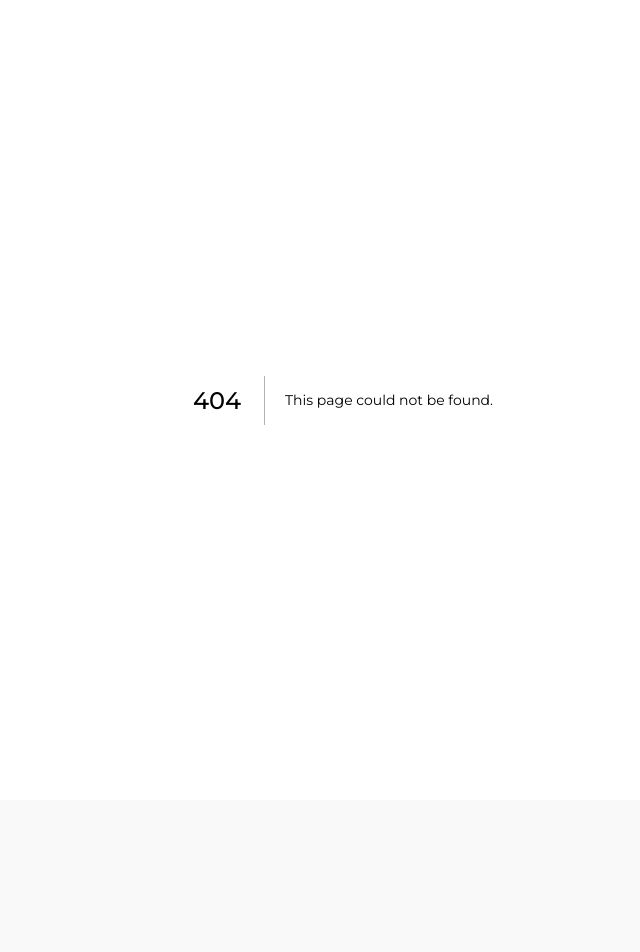
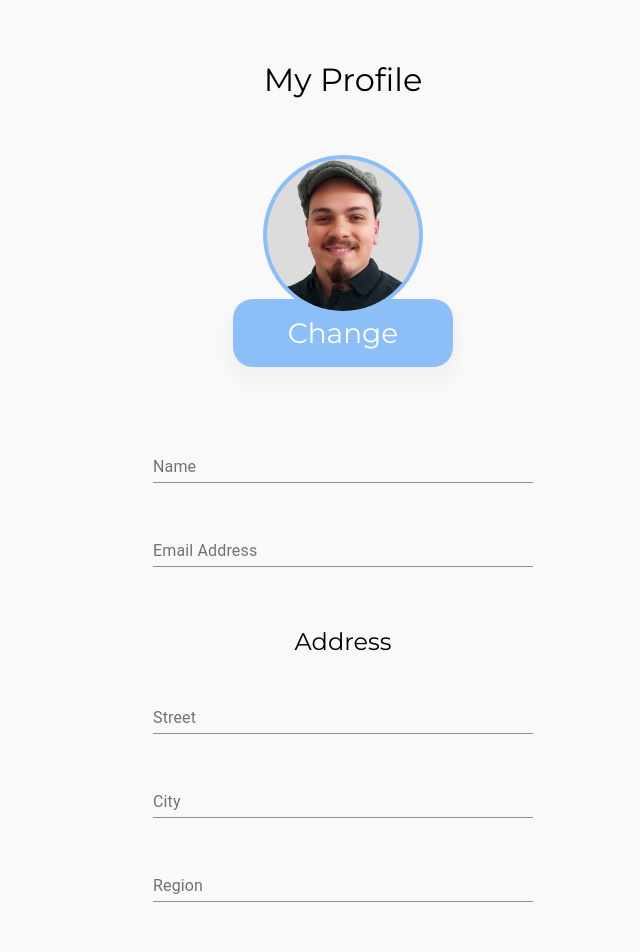
Before and after one commit to dpisati/kimi-craft-store, a Next.js app: page /profile/details in a window 1280 px wide. Before the commit this address had no page. Shown: the top 952 px of the page, without its empty margins (297-937 px from the left). Before the commit the page ends 800 px from the top, so only its background shows below. Built offline with nearby package versions, Linux system fonts and the light colour scheme; a web font is replaced by a local one.

Commit message:
Details page added

```diff
--- a/pages/dashboard.js
+++ b/pages/dashboard.js
@@ -25,12 +25,14 @@ export default function Dashboard() {
       </main>
 
       <section className={styles.section}>
+        <Link href="/profile/details">
           <div className={styles.profileOption}>
             <h3>Details</h3>
             <svg className={styles.arrow} width="24" height="24" viewBox="0 0 24 24" fill="none" xmlns="http://www.w3.org/2000/svg">
             <path d="M9 18L15 12L9 6" stroke="black" strokeWidth="2" strokeLinecap="round" strokeLinejoin="round"/>
             </svg>
           </div>
+        </Link>
         <div className={styles.profileOption}>
           <h3>Orders</h3>
           <svg className={styles.arrow} width="24" height="24" viewBox="0 0 24 24" fill="none" xmlns="http://www.w3.org/2000/svg">
--- a/pages/index.js
+++ b/pages/index.js
@@ -1,4 +1,5 @@
 import Head from 'next/head'
+import Link from 'next/link'
 import styles from '../styles/Home.module.css'
 
 export default function Home() {
@@ -9,6 +10,7 @@ export default function Home() {
         <link rel="icon" href="/favicon.ico" />
       </Head>
       <h1>Landing Page</h1>
+      <Link href="/auth/login">Login</Link>
 
     </div>
   )
--- /dev/null
+++ b/pages/profile/details.js
@@ -0,0 +1,56 @@
+import Head from 'next/head'
+import Image from 'next/image'
+import TextField from '@material-ui/core/TextField'
+
+import loginStyles from '../../styles/Login.module.css'
+import styles from '../../styles/Dashboard.module.css'
+
+import Button from '../../src/components/Button'
+
+export default function Dashboard() {
+  return (
+    <div>
+      <Head>
+        <title>Kimi Craft</title>
+        <link rel="icon" href="/favicon.ico" />
+      </Head>
+      <h1 className={styles.title}>My Profile</h1>
+
+      <main className={styles.profileContainer}>
+        <div className={styles.picture}>
+            <span className={styles.border}></span>
+            <Image className={styles.image} src="/images/DanielPisati.jpg" width="152" height="152"/>
+          <div className={styles.changePictureContainer}>
+            <h2 className={styles.changePicture}>Change</h2>
+          </div>
+        </div>
+      </main>
+
+      <section className={styles.section}>
+        <div className={loginStyles.loginInputContainer}>
+            <TextField id="name" label="Name" fullWidth />
+            <div className={loginStyles.betweenInputs}></div>
+            <TextField id="email" label="Email Address" fullWidth />
+        </div>
+      </section>
+
+      <h3 className={styles.subtitle}>Address</h3>
+      <section className={styles.section}>
+        <div className={loginStyles.loginInputContainer}>
+            <TextField id="street" label="Street" fullWidth />
+            <div className={loginStyles.betweenInputs}></div>
+            <TextField id="city" label="City" fullWidth />
+            <div className={loginStyles.betweenInputs}></div>
+            <TextField id="region" label="Region" fullWidth />
+            <div className={loginStyles.betweenInputs}></div>
+            <TextField id="country" label="Country" fullWidth />
+        </div>
+      </section>
+
+      <div className={styles.button}>
+        <Button href="/dashboard" title="Update" />
+      </div>
+
+    </div>
+  )
+}
--- a/styles/Dashboard.module.css
+++ b/styles/Dashboard.module.css
@@ -35,7 +35,7 @@
     z-index: 2;
 }
 
-.profileName {
+.profileName, .changePictureContainer {
     background: #FFFFFF;
     padding: 20px 40px;
     border-radius: 30px;
@@ -50,7 +50,7 @@
     transform: translate(-50%, 0%);
 }
 
-.nameText {
+.nameText, .changePicture {
     font-family: 'Crafty Girls', cursive;
     font-style: normal;
     font-weight: normal;
@@ -101,4 +101,32 @@
     display: flex;
     align-items: center;
     justify-content: center;
+    margin-bottom: 60px;
 }
+
+.subtitle {
+    text-align: center;
+    font-family: Montserrat;
+    font-style: normal;
+    font-weight: normal;
+    font-size: 24.0488px;
+    line-height: 29px;
+    margin-bottom: -90px;
+}
+
+.changePictureContainer {
+    min-width: 220px;
+    width: 140px;
+    max-width: 500px;
+    background-color: #8CBFF8;
+    color: white;
+    bottom: -52px;
+}
+
+.changePictureContainer:hover {
+    cursor: pointer;
+}
+.changePicture {
+    font-family: Montserrat;
+    font-size: 28px;
+}
```
Lines whose indentation alone changed are shown as unchanged.
